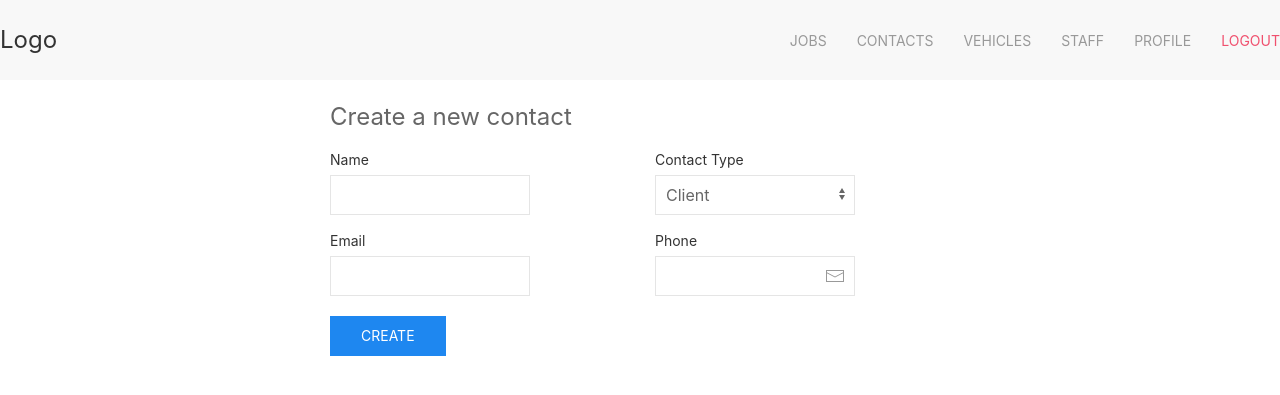
After one commit to wangonya/auto-repair-saas, a Django app: page /contacts/new in a window 1280 px wide. The commit adds this page. Shown: the top 395 px of the page. Run offline with Django 3.2, Linux system fonts and the light colour scheme; the visitor is signed in with stand-in values (Sample User, id 1); some libraries are stand-ins or nearby versions.

Commit message:
enable adding and displaying contacts

```diff
--- /dev/null
+++ b/auto_repair_saas/apps/contacts/admin.py
@@ -0,0 +1 @@
+# Register your models here.
--- /dev/null
+++ b/auto_repair_saas/apps/contacts/apps.py
@@ -0,0 +1,5 @@
+from django.apps import AppConfig
+
+
+class ContactsConfig(AppConfig):
+    name = 'auto_repair_saas.apps.contacts'
--- /dev/null
+++ b/auto_repair_saas/apps/contacts/forms.py
@@ -0,0 +1,24 @@
+from django import forms
+
+
+class NewContactForm(forms.Form):
+    CONTACT_TYPE_CHOICES = (
+        ('client', 'Client'), ('supplier', 'Supplier'),
+    )
+
+    select_attrs = {'class': 'uk-select uk-form-width-medium'}
+    input_attrs = {'class': 'uk-input uk-form-width-medium'}
+
+    contact_type = forms.CharField(
+        widget=forms.Select(choices=CONTACT_TYPE_CHOICES, attrs=select_attrs)
+    )
+    name = forms.CharField(widget=forms.TextInput(attrs=input_attrs))
+    phone = forms.CharField(widget=forms.TextInput(
+        attrs={
+            **input_attrs,
+            **{'type': 'number', 'uk-tooltip': "07xxxxxxxx"}
+        }), required=False
+    )
+    email = forms.EmailField(
+        widget=forms.EmailInput(attrs=input_attrs), required=False
+    )
--- /dev/null
+++ b/auto_repair_saas/apps/contacts/tests.py
@@ -0,0 +1 @@
+# Create your tests here.
--- /dev/null
+++ b/auto_repair_saas/apps/contacts/urls.py
@@ -0,0 +1,8 @@
+from django.urls import path
+
+from . import views
+
+urlpatterns = [
+    path('', views.contacts, name='contacts'),
+    path('new', views.new_contact, name='new-contact'),
+]
--- /dev/null
+++ b/auto_repair_saas/apps/contacts/views.py
@@ -0,0 +1,42 @@
+from django.contrib.auth.decorators import login_required
+from django.http import HttpResponseRedirect
+from django.shortcuts import render
+
+from auto_repair_saas.apps.contacts.forms import NewContactForm
+from auto_repair_saas.apps.contacts.models import Contact
+
+
+@login_required
+def contacts(request):
+    context = {
+        'clients': Contact.objects.filter(contact_type='client'),
+        'suppliers': Contact.objects.filter(contact_type='supplier')
+    }
+    return render(request, 'contacts/index.html', context)
+
+
+@login_required
+def new_contact(request):
+    if request.method == 'POST':
+        form = NewContactForm(request.POST)
+        if form.is_valid():
+            try:
+                Contact.objects.create(**form.cleaned_data)
+                return HttpResponseRedirect('/contacts/')
+            except Exception as e:
+                error = str(e)
+                return render(
+                    request, 'contacts/new.html', {
+                        'form': form, 'error': error
+                    }
+                )
+        else:
+            error = 'Invalid email / password.'
+            return render(
+                request, 'contacts/new.html', {
+                    'form': form, 'error': error
+                }
+            )
+    else:
+        form = NewContactForm()
+    return render(request, 'contacts/new.html', {'form': form})
--- a/auto_repair_saas/settings.py
+++ b/auto_repair_saas/settings.py
@@ -45,6 +45,7 @@ TENANT_APPS = (
     'django.contrib.contenttypes',
     'auto_repair_saas.apps.dashboard',
     'auto_repair_saas.apps.jobs',
+    'auto_repair_saas.apps.contacts'
 )
 
 INSTALLED_APPS = list(set(SHARED_APPS + TENANT_APPS))
--- a/auto_repair_saas/templates/base.html
+++ b/auto_repair_saas/templates/base.html
@@ -49,22 +49,22 @@
                     </a>
                 </li>
                 <li>
-                    <a href="#">
+                    <a href="/contacts">
                         Contacts
                     </a>
                 </li>
                 <li>
-                    <a href="#">
+                    <a href="/vehicles">
                         Vehicles
                     </a>
                 </li>
                 <li>
-                    <a href="#">
+                    <a href="/staff">
                         Staff
                     </a>
                 </li>
                 <li>
-                    <a href="#">
+                    <a href="/profile">
                         Profile
                     </a>
                 </li>
--- /dev/null
+++ b/auto_repair_saas/templates/contacts/new.html
@@ -0,0 +1,63 @@
+{% extends "base.html" %}
+{% block content %}
+    <form action="/contacts/new" method="post" class="uk-grid-small uk-form-stacked center" uk-grid>
+        <legend class="uk-legend">Create a new contact</legend>
+        {% csrf_token %}
+        <div class="uk-width-1-2">
+            <label class="uk-form-label" for="id_name">Name</label>
+            {% if form.name.errors %}
+                <ul class="uk-list uk-list-disc uk-list-danger">
+                    {% for error in form.name.errors %}
+                        <li class="uk-text-danger"><strong>{{ error|escape }}</strong></li>
+                    {% endfor %}
+                </ul>
+            {% endif %}
+            <div class="uk-inline">
+                {{ form.name }}
+            </div>
+        </div>
+        <div class="uk-width-1-2">
+            <label class="uk-form-label" for="id_contact_type">Contact Type</label>
+            {% if form.contact_type.errors %}
+                <ul class="uk-list uk-list-disc uk-list-danger">
+                    {% for error in form.contact_type.errors %}
+                        <li class="uk-text-danger"><strong>{{ error|escape }}</strong></li>
+                    {% endfor %}
+                </ul>
+            {% endif %}
+            <div class="uk-inline">
+                {{ form.contact_type }}
+            </div>
+        </div>
+        <div class="uk-width-1-2">
+            <label class="uk-form-label" for="id_email">Email</label>
+            {% if form.email.errors %}
+                <ul class="uk-list uk-list-disc uk-list-danger">
+                    {% for error in form.email.errors %}
+                        <li class="uk-text-danger"><strong>{{ error|escape }}</strong></li>
+                    {% endfor %}
+                </ul>
+            {% endif %}
+            <div class="uk-inline">
+                {{ form.email }}
+            </div>
+        </div>
+        <div class="uk-width-1-2">
+            <label class="uk-form-label" for="id_phone">Phone</label>
+            {% if form.phone.errors %}
+                <ul class="uk-list uk-list-disc uk-list-danger">
+                    {% for error in form.phone.errors %}
+                        <li class="uk-text-danger"><strong>{{ error|escape }}</strong></li>
+                    {% endfor %}
+                </ul>
+            {% endif %}
+            <div class="uk-inline">
+                <span class="uk-form-icon uk-form-icon-flip" uk-icon="icon: mail"></span>
+                {{ form.phone }}
+            </div>
+        </div>
+        <div class="uk-inline uk-margin">
+            <button class="uk-button uk-button-primary" type="submit">Create</button>
+        </div>
+    </form>
+{% endblock %}
--- a/auto_repair_saas/urls.py
+++ b/auto_repair_saas/urls.py
@@ -19,6 +19,7 @@ from django.urls import path, include
 urlpatterns = [
     path('', include('auto_repair_saas.apps.dashboard.urls')),
     path('jobs/', include('auto_repair_saas.apps.jobs.urls')),
+    path('contacts/', include('auto_repair_saas.apps.contacts.urls')),
     path('auth/', include('auto_repair_saas.apps.authentication.urls')),
     path('admin/', admin.site.urls),
 ]
```
Also changed, not shown: auto_repair_saas/apps/contacts/models.py (added, +16 -0 lines), auto_repair_saas/apps/jobs/forms.py (+7 -5 lines), auto_repair_saas/templates/contacts/index.html (added, +92 -0 lines), auto_repair_saas/apps/contacts/__init__.py (added), auto_repair_saas/apps/contacts/migrations/0001_initial.py (added), auto_repair_saas/apps/contacts/migrations/__init__.py (added).
